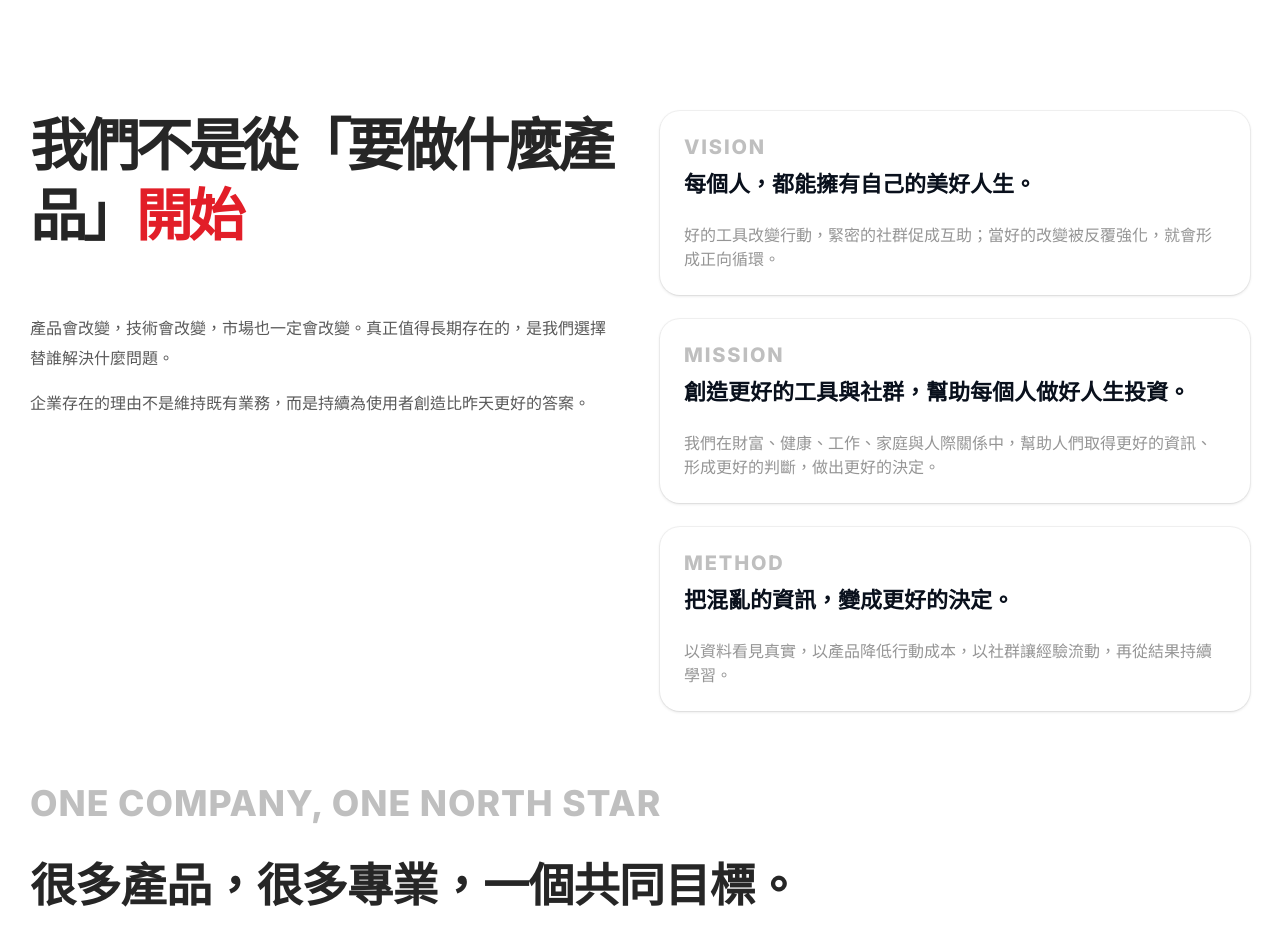
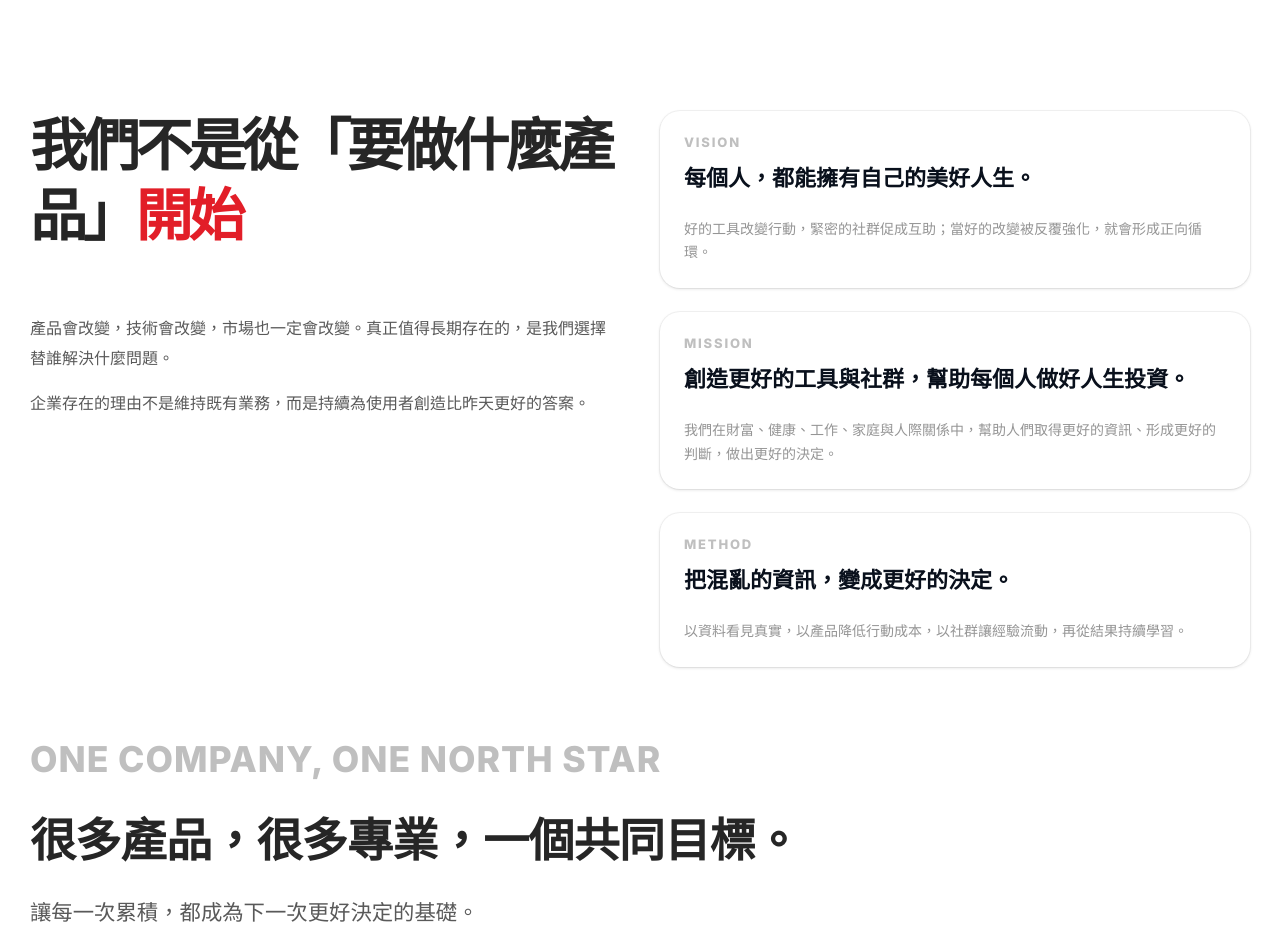
Before and after one commit to eureka-uiux/cmoney-brand-site-prototype, a plain HTML site: page index.html in a window 1280 px wide. Shown: the part 1000-1932 px from the top of the page. Drawn offline with Linux system fonts and the light colour scheme.

Commit message:
VISION/MISSION/METHOD 卡片：縮小灰字強化黑字層級
三張卡片內的灰色文字壓小，讓視覺聚焦在黑色的使命標題上：

- .pillar__ghost（VISION/MISSION/METHOD 標籤）20px → 13px，
  字距由 .093em 放寬到 .14em 維持小字級的可讀性
  （原本 20px/800 與 22px 的標題幾乎同重，是搶走視線的主因）
- .pillar__body 16px → 14px，行高 1.5 → 1.7 補回中文小字的呼吸
- .pillar__head 標籤與標題間距 8px → 10px，配合標籤縮小後的視覺平衡

Co-Authored-By: Claude Opus 5 <noreply@anthropic.com>
Claude-Session: https://claude.ai/code/session_01Sy7mwkSFPw6VmDKTYdbTQd

```diff
--- a/index.html
+++ b/index.html
@@ -193,13 +193,13 @@ button{font:inherit;color:inherit;background:none;border:0;cursor:pointer}
   background:var(--bg);border-radius:20px;
   box-shadow:0 0 0 1px rgba(38,38,38,.05),0 1px 3px rgba(38,38,38,.15);
 }
-.pillar__head{display:grid;gap:8px}
+.pillar__head{display:grid;gap:10px}
 .pillar__ghost{
-  display:block;font-size:20px;font-weight:800;color:var(--text-300);
-  letter-spacing:.093em;line-height:1.2;
+  display:block;font-size:13px;font-weight:800;color:var(--text-300);
+  letter-spacing:.14em;line-height:1.2;
 }
 .pillar__title{margin:0;font-size:22px;font-weight:700;line-height:1.636;color:var(--ink-900)}
-.pillar__body{margin:0;font-size:16px;line-height:1.5;color:var(--text-400)}
+.pillar__body{margin:0;font-size:14px;line-height:1.7;color:var(--text-400)}
 
 .northstar{display:grid;gap:32px;padding-block:var(--block-gap) 0}
 .northstar__eyebrow{margin:0;font-size:clamp(24px,2.78vw,40px);font-weight:800;color:var(--text-300);letter-spacing:.027em;line-height:1.2}
```
